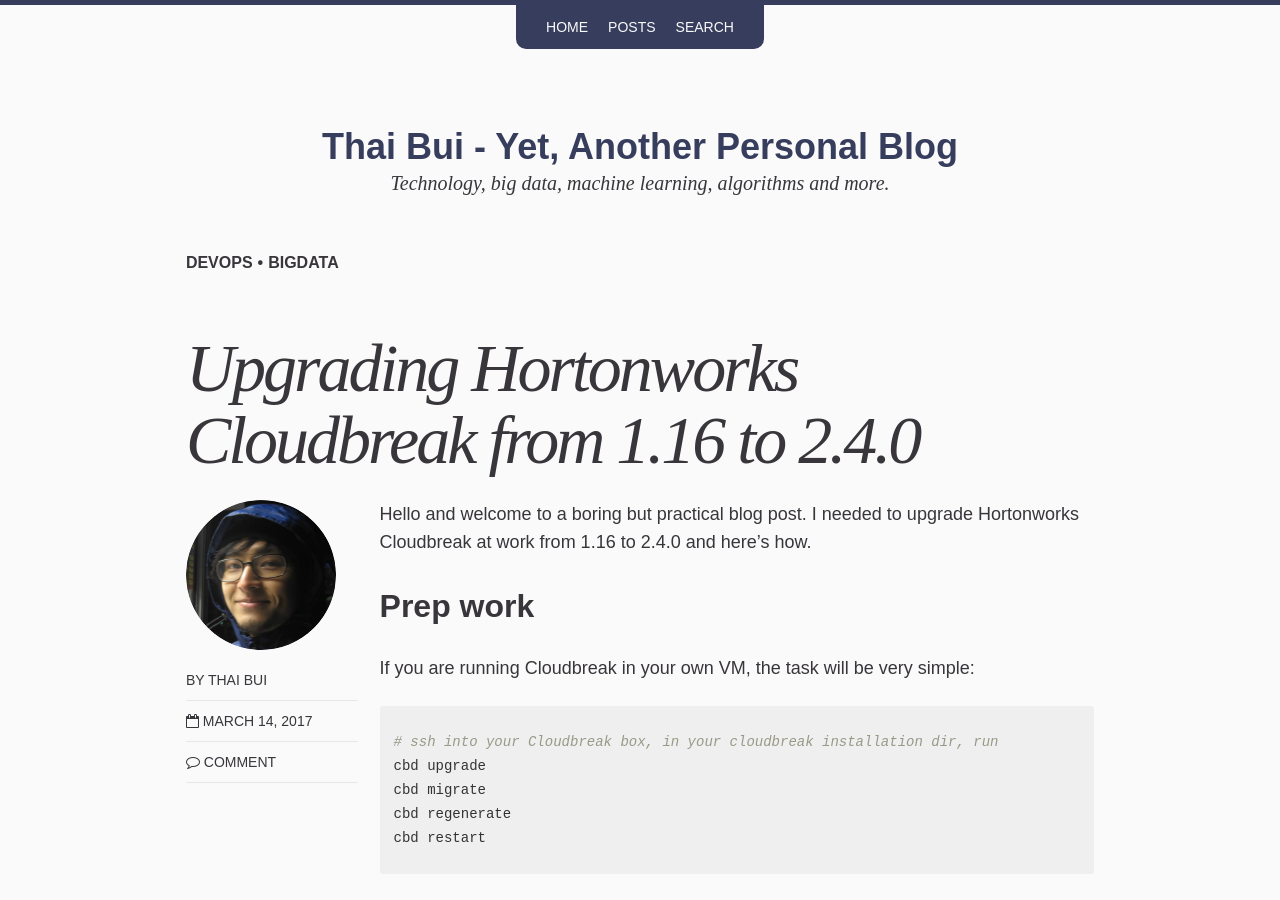
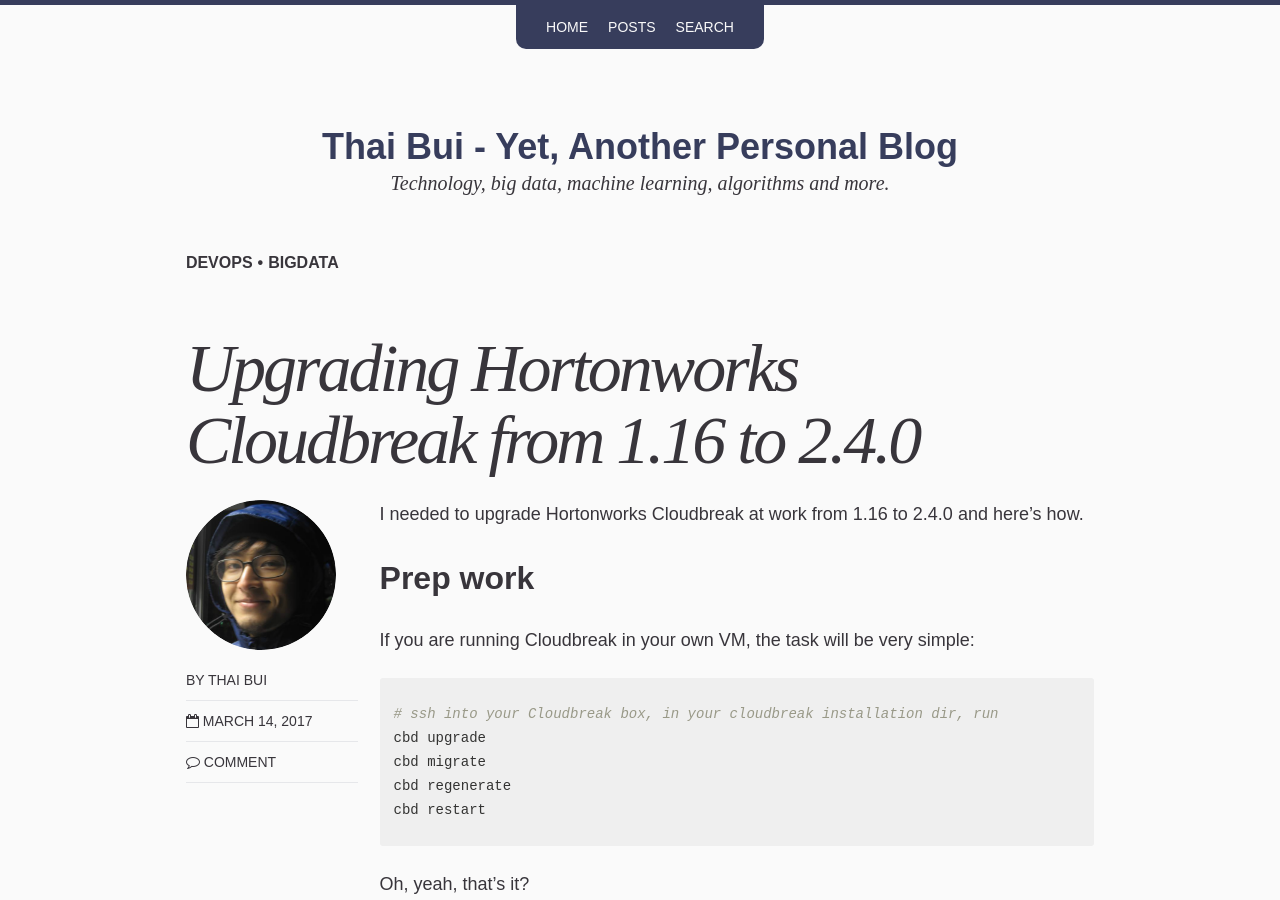
Before and after one commit to thaibui/thaibui.github.io, a Jekyll site: the page built from _posts/2018-03-14-upgrading-cloudbreak-1-16-to-2-4.md, in a window 1280 px wide and 900 px high. Built offline with Jekyll 4.4.1, drawn with Linux system fonts in a browser that asks for light colours; nearby versions of some CDN libraries; comment, search, counter and statistics services are not loaded.

Commit message:
Remove lenghtly intro

```diff
--- a/_posts/2018-03-14-upgrading-cloudbreak-1-16-to-2-4.md
+++ b/_posts/2018-03-14-upgrading-cloudbreak-1-16-to-2-4.md
@@ -10,8 +10,7 @@
 date: 2017-03-14T17:53:00-06:00
 ---
 
-Hello and welcome to a boring but practical blog post. I needed to upgrade
-Hortonworks Cloudbreak at work from 1.16 to 2.4.0 and here's how.
+I needed to upgrade Hortonworks Cloudbreak at work from 1.16 to 2.4.0 and here's how.
 
 ## Prep work
 
```
